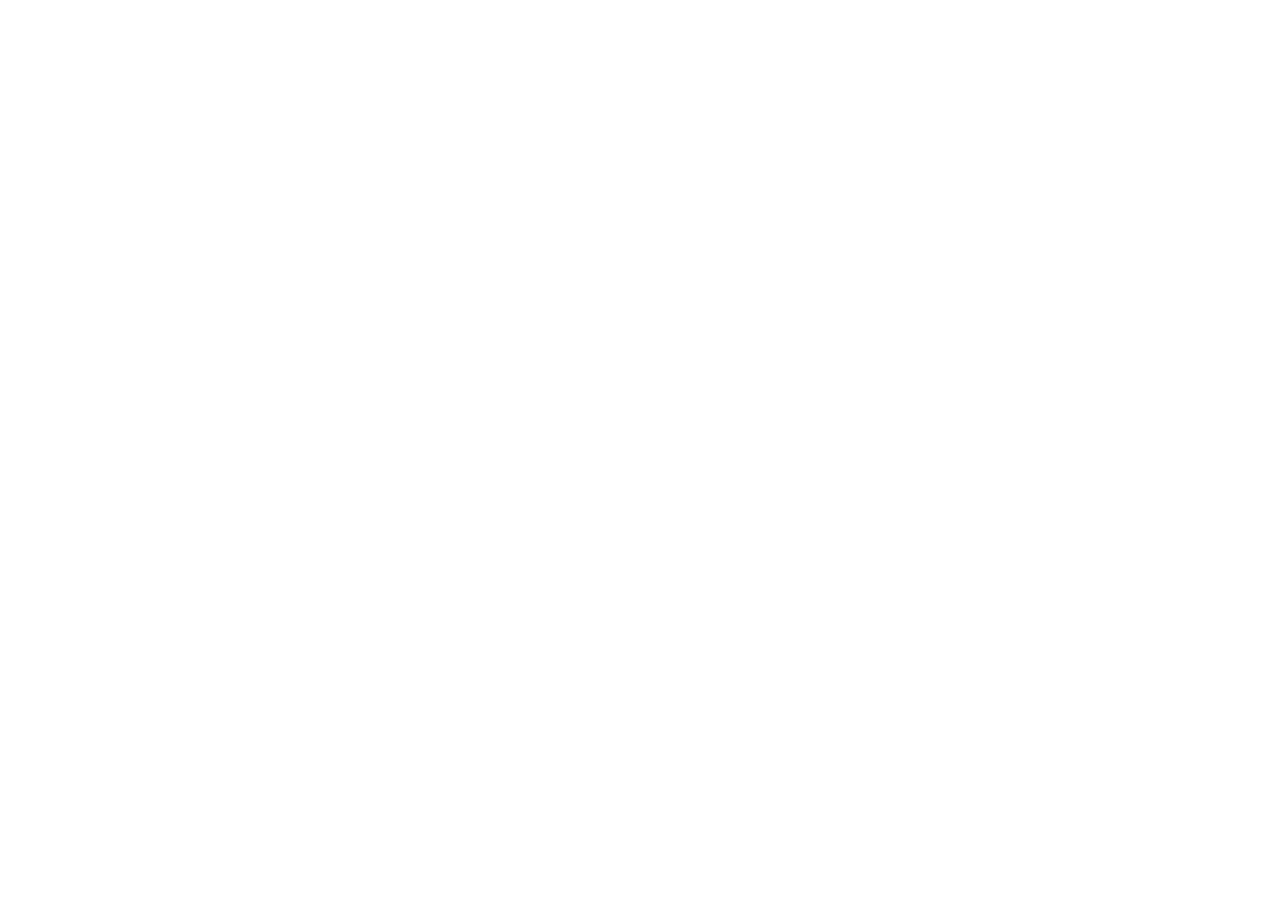
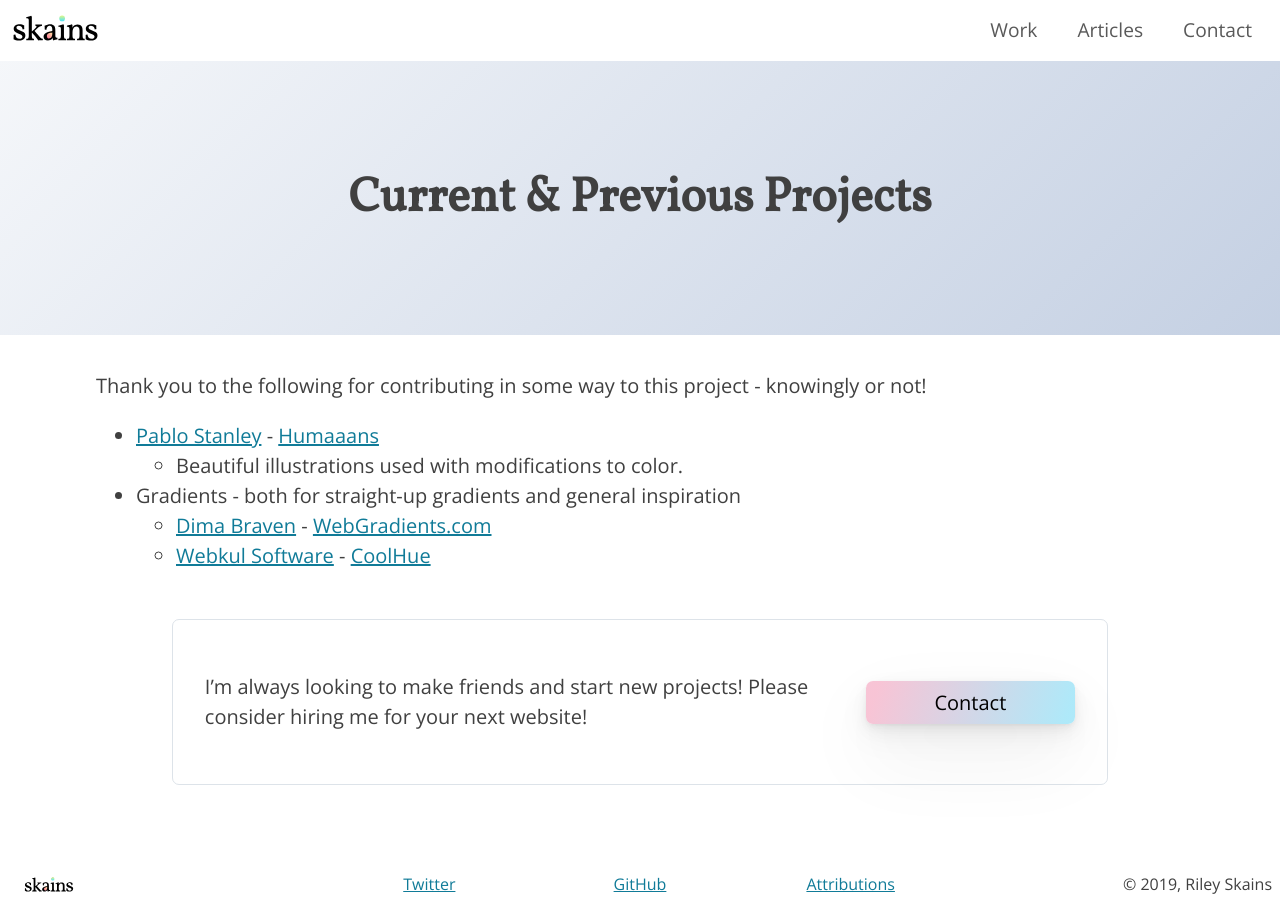
Before and after one commit to rileyskains/skains.dev, a Gatsby site: page /attributions in a window 1280 px wide. Before the commit this address had no page. Before the commit the page ends 800 px from the top, so only its background shows below. Built offline with nearby package versions, Linux system fonts and the light colour scheme; Gatsby itself is replaced by a stand-in of ours.

Commit message:
Attributions page, article font size adjustment

```diff
--- /dev/null
+++ b/src/pages/attributions.js
@@ -0,0 +1,50 @@
+import React from "react"
+import { Link } from "gatsby"
+
+import SEO from "../components/seo"
+
+const WorkPage = () => (
+
+	<>
+    <SEO title="Work" />
+		<div>
+
+			<section className="hero--interior-page hero__background-gradient--post">
+				<h1>Current & Previous Projects</h1>
+      		</section>
+
+			<div className="content-wrapper">
+
+                <p>Thank you to the following for contributing in some way to this project - knowingly or not!</p>
+
+                <ul>
+                    <li><a href="https://twitter.com/pablostanley">Pablo Stanley</a> - <a href="https://www.humaaans.com/">Humaaans</a></li>
+                        <ul>
+                            <li>Beautiful illustrations used with modifications to color.</li>
+                        </ul>
+                    <li>Gradients - both for straight-up gradients and general inspiration
+                        <ul>
+                            <li><a href="https://twitter.com/dimabraven">Dima Braven</a> - <a href="https://webgradients.com/">WebGradients.com</a></li>
+                            <li><a href="https://github.com/webkul">Webkul Software</a> - <a href="https://webkul.github.io/coolhue/">CoolHue</a></li>
+                        </ul>
+                    </li>
+                </ul>
+
+				<section className="contact-grid content-section">
+					<div>
+						<p>I’m always looking to make friends and start new projects! Please consider hiring me for your next website!</p>
+					</div>
+					<div>
+						<Link to="contact" className="contact-button contact-button--work">Contact</Link>
+					</div>
+				</section>
+
+			</div>
+
+		</div>
+
+	</>
+
+)
+
+export default WorkPage
--- a/src/styles/main.scss
+++ b/src/styles/main.scss
@@ -200,6 +200,10 @@
 		font-size: 1.25rem;
 		line-height: 1.5;
   	}
+}
+
+.article-wrapper {
+	font-size: 1rem;
 }
 
 a {
--- a/src/templates/article.js
+++ b/src/templates/article.js
@@ -21,7 +21,7 @@
   					<p>{post.frontmatter.date}</p>
     			</section>
 
-      			<div className="content-wrapper">
+      			<div className="content-wrapper article-wrapper">
         			<article>
           				<section dangerouslySetInnerHTML={{ __html: post.html }} />
         			</article>
```
